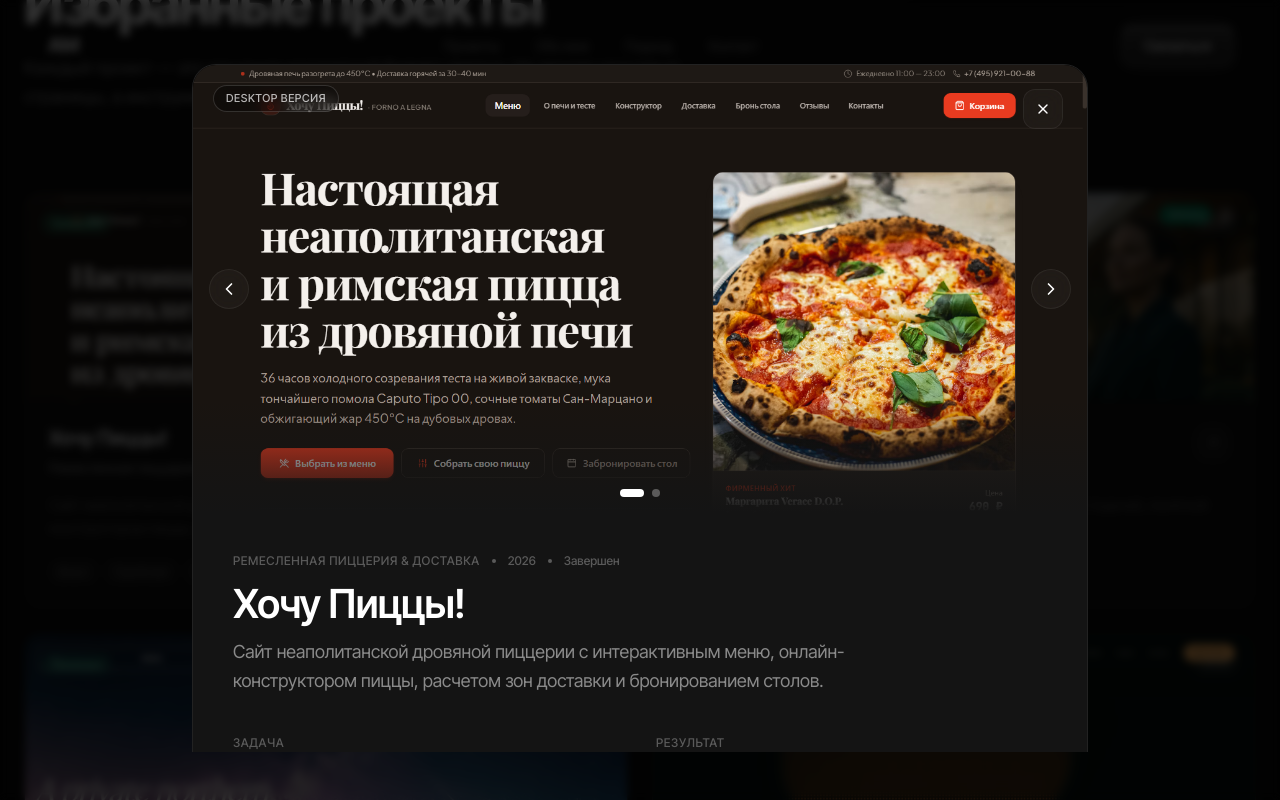
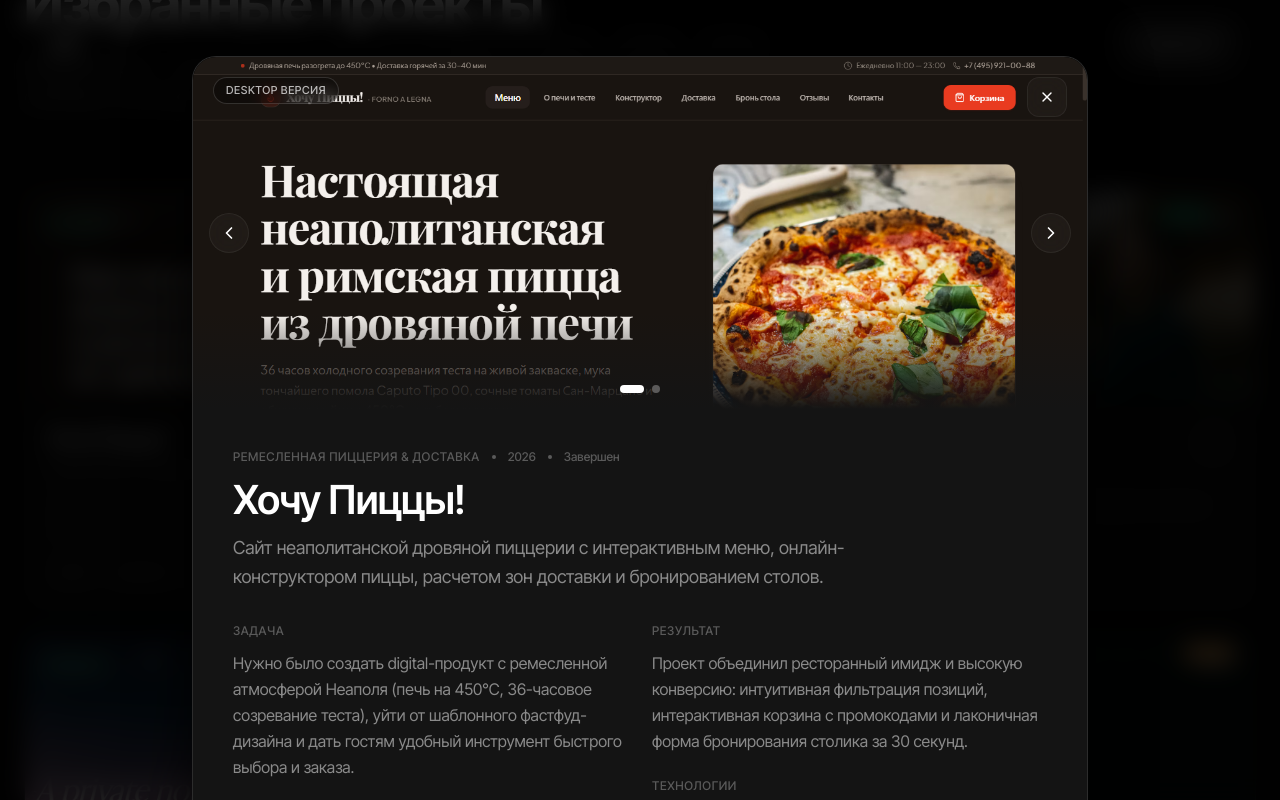
Before and after one commit to melekhovv/my-portfolio, a Next.js app: page / in a window 1280 px wide. Both pictures are taken after a click on the element 326 px from the left and 1395 px from the top of the page. Shown: the part 995-1795 px from the top of the page. Built offline with nearby package versions, Linux system fonts and the light colour scheme.

Commit message:
fix(modal): close on backdrop click and fix bottom border clipping with proper viewport scrolling

```diff
--- a/src/components/ui/project-modal.tsx
+++ b/src/components/ui/project-modal.tsx
@@ -55,39 +55,47 @@ export function ProjectModal({ project, isOpen, onClose }: ProjectModalProps) {
   return (
     <AnimatePresence>
       {isOpen && (
-        <>
+        <div className="fixed inset-0 z-50 overflow-y-auto">
+          {/* Backdrop overlay */}
           <motion.div
             initial={{ opacity: 0 }}
             animate={{ opacity: 1 }}
             exit={{ opacity: 0 }}
-            transition={{ duration: 0.3 }}
+            transition={{ duration: 0.25 }}
             onClick={onClose}
-            className="fixed inset-0 z-50 bg-black/80 backdrop-blur-sm"
+            className="fixed inset-0 bg-black/85 backdrop-blur-md"
+            aria-hidden="true"
           />
 
+          {/* Centering / scrollable container: clicking empty space closes the modal */}
+          <div
+            onClick={onClose}
+            className="relative flex min-h-full items-center justify-center p-4 sm:p-6 md:p-8 lg:py-10 lg:px-6 cursor-pointer"
+          >
+            {/* Modal Card: stop propagation so clicks inside do not close */}
             <motion.div
-            initial={{ opacity: 0, scale: 0.95, y: 40 }}
+              initial={{ opacity: 0, scale: 0.96, y: 24 }}
               animate={{ opacity: 1, scale: 1, y: 0 }}
-            exit={{ opacity: 0, scale: 0.95, y: 40 }}
+              exit={{ opacity: 0, scale: 0.96, y: 24 }}
               transition={{
                 type: "spring",
-              stiffness: 300,
-              damping: 30,
+                stiffness: 320,
+                damping: 32,
                 mass: 0.8,
               }}
-            className="fixed inset-4 z-50 flex items-start justify-center overflow-y-auto md:inset-8 lg:inset-12"
+              onClick={(e) => e.stopPropagation()}
+              data-spotlight
+              className="spotlight-card relative my-4 w-full max-w-4xl overflow-hidden rounded-3xl border border-white/10 bg-surface shadow-[0_0_60px_rgba(0,0,0,0.85)] noise cursor-default"
             >
-            <div className="my-4 w-full max-w-4xl">
-              <div data-spotlight className="spotlight-card relative overflow-hidden rounded-3xl border border-border bg-surface noise">
               <button
                 onClick={onClose}
-                  className="absolute right-6 top-6 z-30 flex h-10 w-10 items-center justify-center rounded-xl glass transition-colors hover:bg-white/10"
+                className="absolute right-5 top-5 z-30 flex h-10 w-10 items-center justify-center rounded-xl glass transition-colors hover:bg-white/10"
                 aria-label="Закрыть"
               >
                 <X className="h-4 w-4 text-white" />
               </button>
 
-                <div className="relative h-72 overflow-hidden bg-black md:h-96 lg:h-[28rem]">
+              <div className="relative h-60 overflow-hidden bg-black sm:h-72 md:h-80 lg:h-[22rem]">
                 <Image
                   src={project.gallery[currentImage]}
                   alt={`${project.title}: ${currentImageLabel} версия`}
@@ -135,10 +143,10 @@ export function ProjectModal({ project, isOpen, onClose }: ProjectModalProps) {
                   ))}
                 </div>
 
-                  <div className="absolute bottom-0 left-0 right-0 h-28 bg-gradient-to-t from-surface to-transparent" />
+                <div className="absolute bottom-0 left-0 right-0 h-24 bg-gradient-to-t from-surface to-transparent" />
               </div>
 
-                <div className="relative z-10 space-y-10 p-8 md:p-10">
+              <div className="relative z-10 space-y-8 p-6 sm:p-8 md:p-10">
                 <div className="space-y-3">
                   <div className="flex flex-wrap items-center gap-3">
                     <span className="text-caption uppercase tracking-wider text-text-tertiary">
@@ -159,9 +167,9 @@ export function ProjectModal({ project, isOpen, onClose }: ProjectModalProps) {
                   </p>
                 </div>
 
-                  <div className="grid gap-8 md:grid-cols-2">
+                <div className="grid gap-6 md:grid-cols-2">
                   <div className="space-y-6">
-                      <div className="space-y-3">
+                    <div className="space-y-2.5">
                       <h3 className="text-caption uppercase tracking-wider text-text-tertiary">
                         Задача
                       </h3>
@@ -170,7 +178,7 @@ export function ProjectModal({ project, isOpen, onClose }: ProjectModalProps) {
                       </p>
                     </div>
 
-                      <div className="space-y-3">
+                    <div className="space-y-2.5">
                       <h3 className="text-caption uppercase tracking-wider text-text-tertiary">
                         Решение
                       </h3>
@@ -181,7 +189,7 @@ export function ProjectModal({ project, isOpen, onClose }: ProjectModalProps) {
                   </div>
 
                   <div className="space-y-6">
-                      <div className="space-y-3">
+                    <div className="space-y-2.5">
                       <h3 className="text-caption uppercase tracking-wider text-text-tertiary">
                         Результат
                       </h3>
@@ -190,7 +198,7 @@ export function ProjectModal({ project, isOpen, onClose }: ProjectModalProps) {
                       </p>
                     </div>
 
-                      <div className="space-y-3">
+                    <div className="space-y-2.5">
                       <h3 className="text-caption uppercase tracking-wider text-text-tertiary">
                         Технологии
                       </h3>
@@ -208,7 +216,7 @@ export function ProjectModal({ project, isOpen, onClose }: ProjectModalProps) {
                   </div>
                 </div>
 
-                  <div className="flex flex-col gap-3.5 pt-4 sm:flex-row">
+                <div className="flex flex-col gap-3.5 border-t border-white/[0.08] pt-6 sm:flex-row">
                   {project.url && (
                     <Button
                       variant="primary"
@@ -232,10 +240,9 @@ export function ProjectModal({ project, isOpen, onClose }: ProjectModalProps) {
                   </Button>
                 </div>
               </div>
+            </motion.div>
           </div>
         </div>
-          </motion.div>
-        </>
       )}
     </AnimatePresence>
   );
```
Lines whose indentation alone changed are shown as unchanged.
